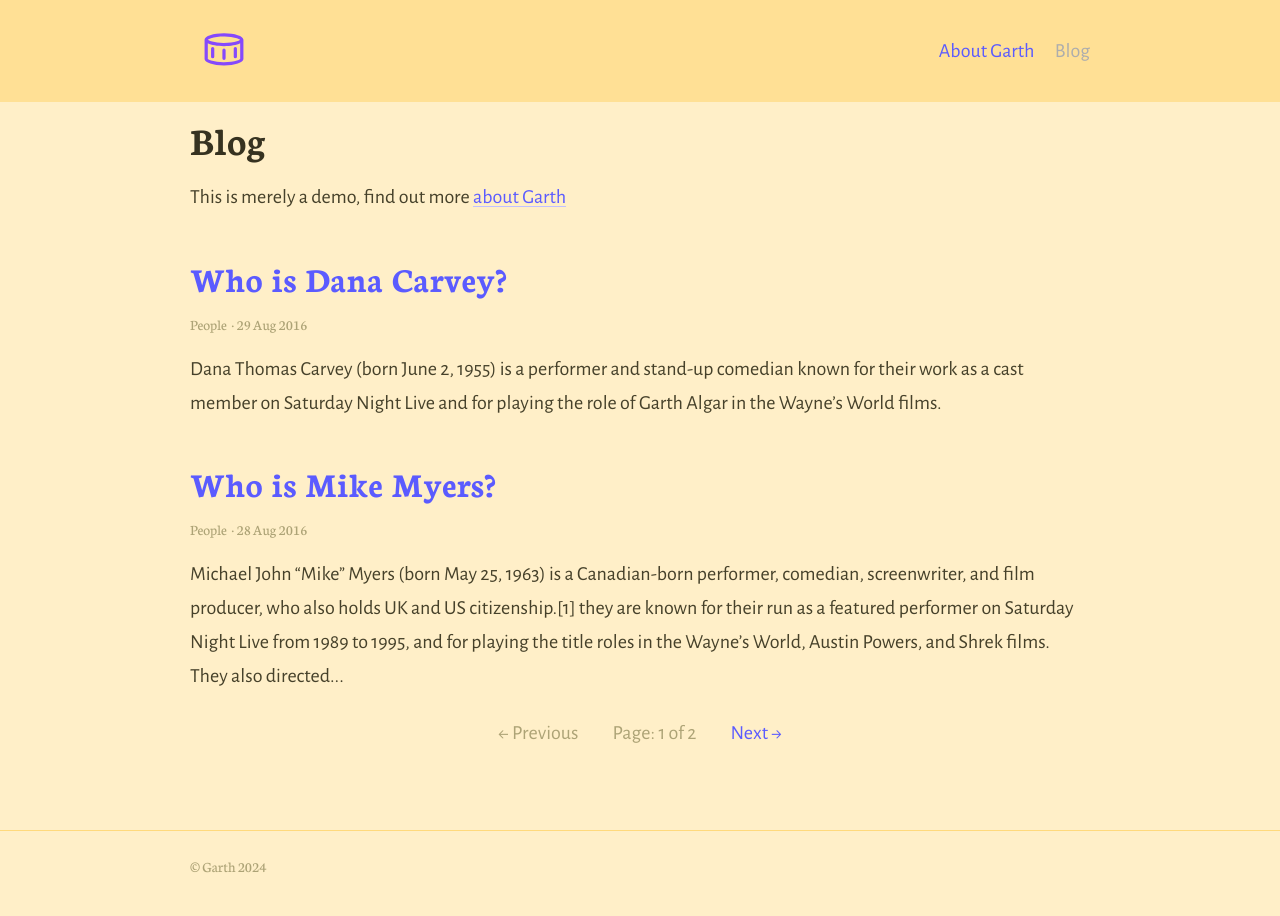
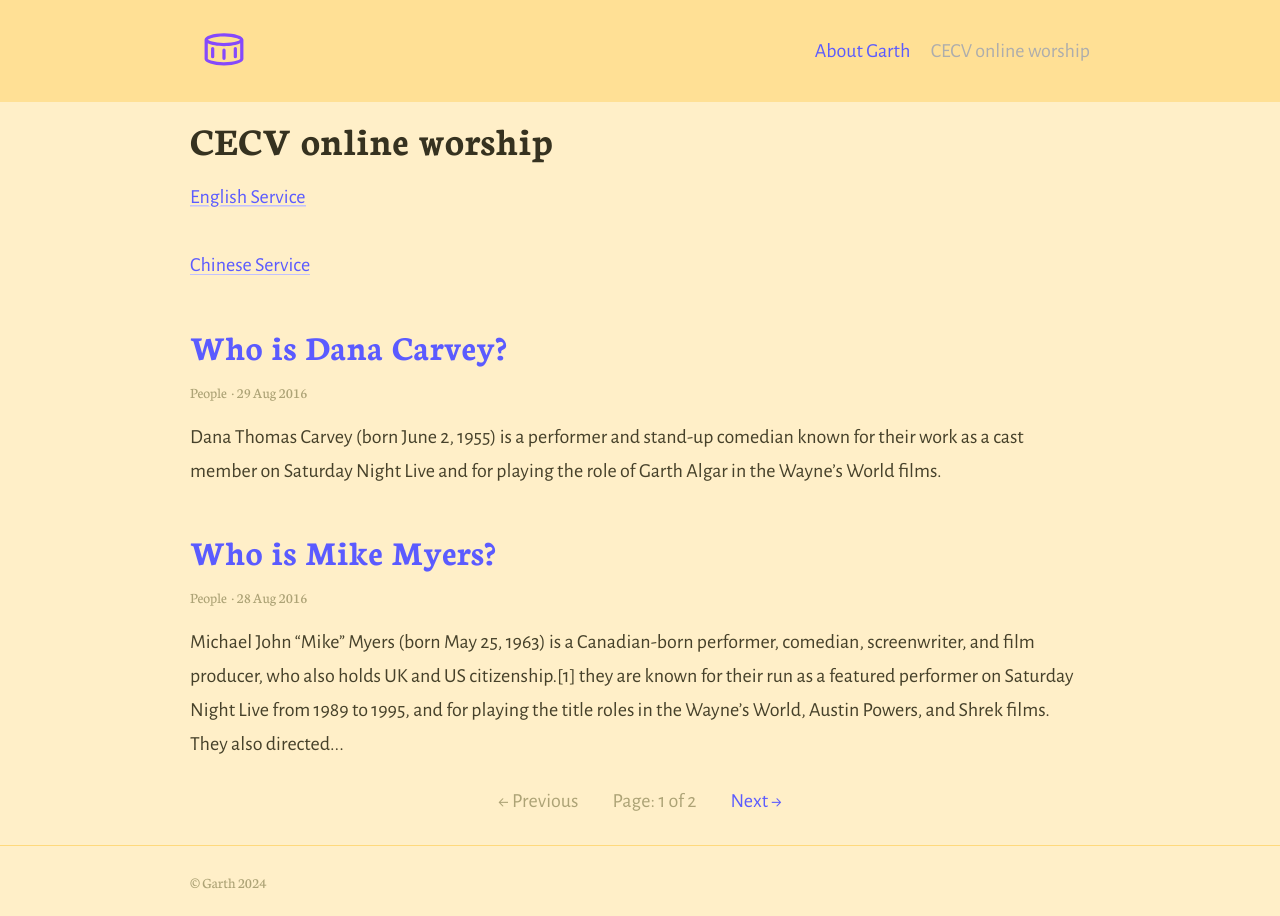
Before and after one commit to cecvgithub/zws, a Jekyll site: the page built from index.html, in a window 1280 px wide. Built offline with Jekyll 4.4.1, drawn with Linux system fonts in a browser that asks for light colours; the list of posts is cut into pages by our own code.

Commit message:
Update _config.yml

```diff
--- a/_config.yml
+++ b/_config.yml
@@ -37,9 +37,9 @@ timezone: America/Los_Angeles # Timezone for blog posts and alike
 # 5. Collections
 collections:
   posts:
-    title: Blog # Needed for Siteleaf
+    title: CECV online worship # Needed for Siteleaf
     output: true
-    description: "This is merely a demo, find out more [about Garth](about)" # The post list page content
+    description: "[English Service](https://us02web.zoom.us/j/81876410063?pwd=MFQwcmVjeldzNDZEZjk4K1BRbGQ1Zz09)\n\n[Chinese Service](hrrp://cecv.org)" # The post list page content
 
 # 6. Jekyll collections settings
 defaults:
```
